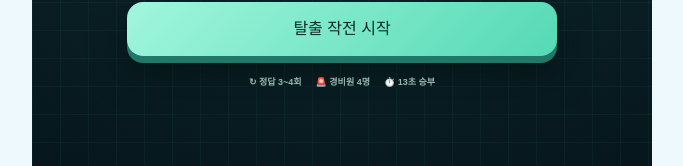
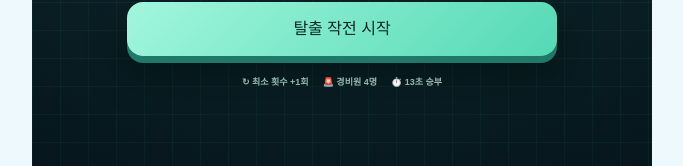
Before and after one commit to uclick-ljw/coffee-break-games, a Next.js app: page / in a window 1280 px wide. Both pictures are taken after a click on the button 457 px from the left and 2459 px from the top of the page. Shown: the part 614-780 px from the top of the page, without its empty margins (298-981 px from the left). Built offline with nearby package versions, Linux system fonts and the light colour scheme.

Commit message:
fix: tighten path rotation budget

```diff
--- a/app/path-game.ts
+++ b/app/path-game.ts
@@ -1,5 +1,5 @@
 export const PATH_BOARD_SIZE = 5;
-export const PATH_MAX_ROTATIONS = 8;
+export const PATH_ROTATION_BUFFER = 1;
 export const PATH_HEAD_START_SECONDS = 5;
 export const PATH_TURN_SECONDS = 13;
 export const PATH_STEP_MS = 600;
--- a/app/path.tsx
+++ b/app/path.tsx
@@ -5,7 +5,7 @@ import { PLAYER_NAMES } from './game';
 import {
   PATH_BOARD_SIZE,
   PATH_HEAD_START_SECONDS,
-  PATH_MAX_ROTATIONS,
+  PATH_ROTATION_BUFFER,
   PATH_STEP_MS,
   PATH_TURN_SECONDS,
   adjustedPathTime,
@@ -61,6 +61,7 @@ export default function PathGame({ onExit }: { onExit: () => void }) {
   const resolvingRef = useRef(false);
 
   const challenge = challenges[turn] ?? challenges[0];
+  const rotationLimit = challenge.optimalRotations + PATH_ROTATION_BUFFER;
   const ranked = useMemo(() => rankPathResults(results), [results]);
   const payer = ranked.at(-1);
 
@@ -193,7 +194,7 @@ export default function PathGame({ onExit }: { onExit: () => void }) {
   }
 
   function rotateTile(cell: number, now: number) {
-    if (phase !== 'play' || lockedRef.current || usedRef.current.has(cell) || challenge.hazards.includes(cell) || rotationsRef.current >= PATH_MAX_ROTATIONS) return;
+    if (phase !== 'play' || lockedRef.current || usedRef.current.has(cell) || challenge.hazards.includes(cell) || rotationsRef.current >= rotationLimit) return;
     const next = [...directionsRef.current];
     next[cell] = (next[cell] + 1) % 4 as 0 | 1 | 2 | 3;
     directionsRef.current = next;
@@ -239,7 +240,7 @@ export default function PathGame({ onExit }: { onExit: () => void }) {
           <p>타일을 누르면 시계 방향으로 90° 회전합니다.<br />경비원을 피해 화살표 없는 EXIT 칸에 닿으면 성공입니다.</p>
           <label className="path-player-select">참가 인원<select value={players} onChange={(event) => setPlayers(Number(event.target.value))}>{[2, 3, 4, 5, 6].map((count) => <option key={count} value={count}>{count}명</option>)}</select></label>
           <button className="path-primary" onClick={startGame}>탈출 작전 시작</button>
-          <div className="path-rules"><span>↻ 정답 3~4회</span><span>🚨 경비원 4명</span><span>⏱️ 13초 승부</span></div>
+          <div className="path-rules"><span>↻ 최소 횟수 +1회</span><span>🚨 경비원 4명</span><span>⏱️ 13초 승부</span></div>
         </section>
       )}
 
@@ -273,7 +274,7 @@ export default function PathGame({ onExit }: { onExit: () => void }) {
                     key={cell}
                     className={`path-cell ${isUsed ? 'used' : ''} ${cell === thief ? 'current' : ''}`}
                     onClick={(event) => rotateTile(cell, event.timeStamp)}
-                    disabled={phase !== 'play' || isUsed || rotations >= PATH_MAX_ROTATIONS}
+                    disabled={phase !== 'play' || isUsed || rotations >= rotationLimit}
                     aria-label={`${ARROWS[directions[cell]]} 방향 타일`}
                   >
                     <span className="path-arrow">{ARROWS[directions[cell]]}</span>
@@ -301,7 +302,7 @@ export default function PathGame({ onExit }: { onExit: () => void }) {
             <div className="path-controls">
               <div className="path-timer"><i style={{ width: `${timeLeft / PATH_TURN_SECONDS * 100}%` }} /></div>
               <p>{launched ? '도둑 앞쪽 타일은 아직 돌릴 수 있어요' : '길이 완성되면 5초 전에도 바로 출발합니다'}</p>
-              <b>{rotations}<small>/{PATH_MAX_ROTATIONS} 회전</small></b>
+              <b>{rotations}<small>/{rotationLimit} 회전</small></b>
             </div>
           )}
         </section>
--- a/scripts/check-path.ts
+++ b/scripts/check-path.ts
@@ -1,9 +1,10 @@
 import assert from 'node:assert/strict';
-import { PATH_HEAD_START_SECONDS, PATH_STEP_MS, PATH_TURN_SECONDS, adjustedPathTime, makePathChallenges, pathProgress, pathTurnCost, rankPathResults, solvedPathDirections, solvePathChallenge, tracePath } from '../app/path-game.ts';
+import { PATH_HEAD_START_SECONDS, PATH_ROTATION_BUFFER, PATH_STEP_MS, PATH_TURN_SECONDS, adjustedPathTime, makePathChallenges, pathProgress, pathTurnCost, rankPathResults, solvedPathDirections, solvePathChallenge, tracePath } from '../app/path-game.ts';
 
 assert.equal(PATH_HEAD_START_SECONDS, 5);
 assert.equal(PATH_TURN_SECONDS, 13);
 assert.equal(PATH_STEP_MS, 600);
+assert.equal(PATH_ROTATION_BUFFER, 1);
 
 for (let seed = 1; seed <= 80; seed += 1) {
   const challenges = makePathChallenges(6, seed);
@@ -12,6 +13,7 @@ for (let seed = 1; seed <= 80; seed += 1) {
     const solved = solvePathChallenge(challenge.directions, challenge.hazards, challenge.start, challenge.exitCell)!;
     assert(solved.rotations >= 3 && solved.rotations <= 4, 'every board needs three to four optimal turns');
     assert.equal(solved.rotations, challenge.optimalRotations);
+    assert.equal(challenge.optimalRotations + PATH_ROTATION_BUFFER, solved.rotations + 1);
     assert(solved.path.length >= 6 && solved.path.length <= 9);
     assert.equal(challenge.hazards.length, 4);
     const directions = solvedPathDirections(challenge);
```
